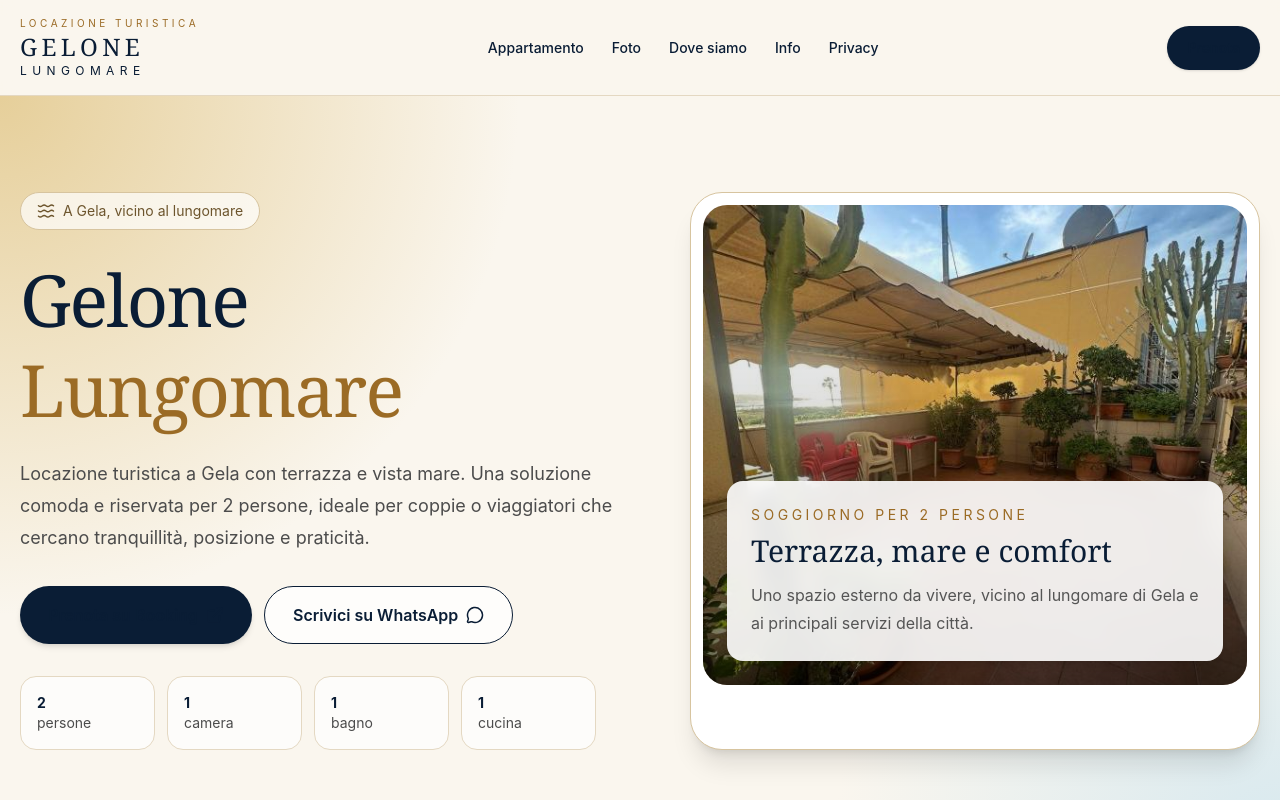
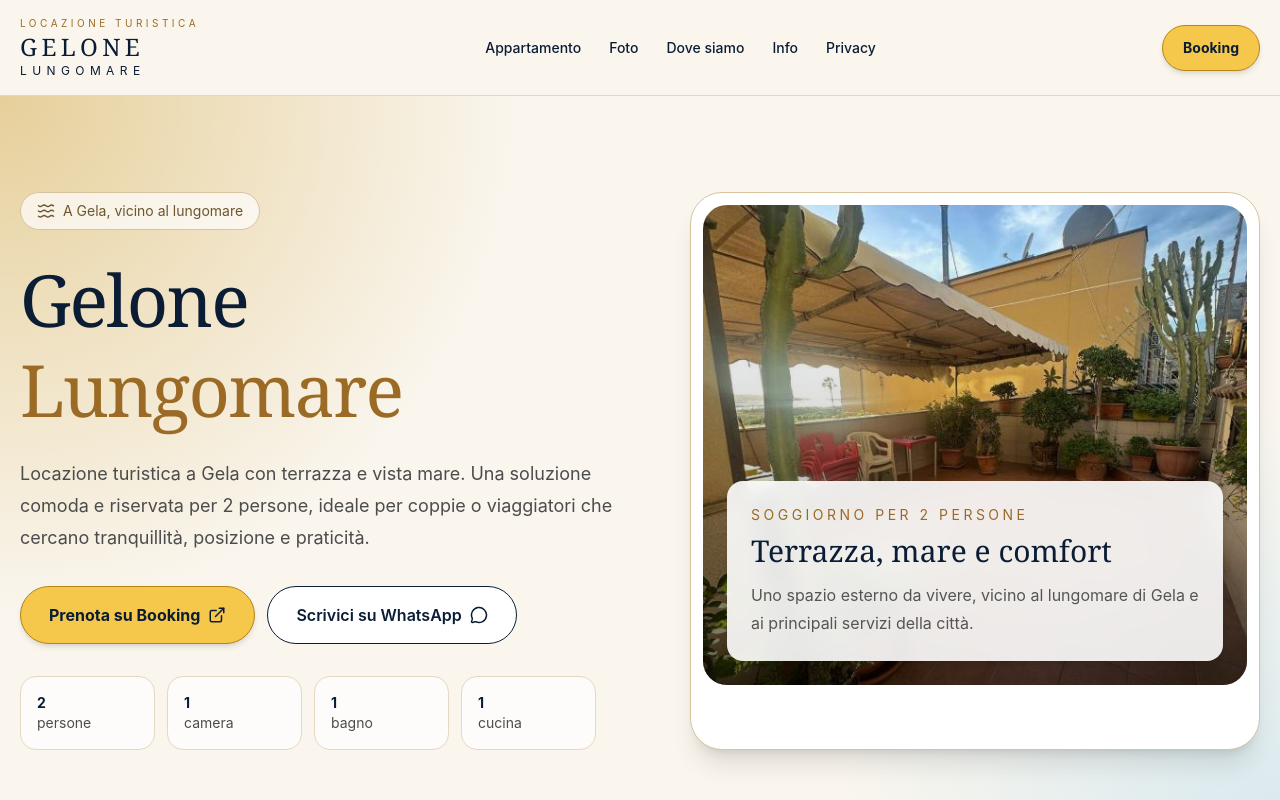
Before and after one commit to romitoorazio/gelone-lungomare, a React (Vite) app: page / in a window 1280 px wide. Shown: the top 800 px of the page. Built offline with nearby package versions, Linux system fonts and the light colour scheme.

Commit message:
Rende visibile tasto Booking

```diff
--- a/src/App.jsx
+++ b/src/App.jsx
@@ -3,7 +3,6 @@ import {
   MapPin,
   Phone,
   Mail,
-  CalendarDays,
   Waves,
   Home,
   Camera,
@@ -81,18 +80,34 @@ function Feature({ icon: Icon, title, text }) {
   );
 }
 
-function ButtonLink({ href, children, variant = "primary" }) {
-  const base =
-    "inline-flex items-center justify-center gap-2 rounded-full px-7 py-4 text-center font-semibold transition";
+function BookingButton({ compact = false }) {
+  return (
+    <a
+      href={bookingUrl}
+      target="_blank"
+      rel="noreferrer"
+      className={`inline-flex items-center justify-center gap-2 rounded-full border border-[#b88416] bg-[#f5c84b] text-center font-bold text-[#0a1d35] shadow-md transition hover:bg-[#ffd96a] ${
+        compact ? "px-5 py-3 text-sm" : "px-7 py-4"
+      }`}
+    >
+      {compact ? "Booking" : "Prenota su Booking"}
+      {!compact && <ExternalLink size={18} />}
+    </a>
+  );
+}
 
-  const styles =
-    variant === "primary"
-      ? "bg-[#0a1d35] text-white shadow-md hover:bg-[#132f52]"
-      : "border border-[#0a1d35] bg-white/75 text-[#0a1d35] hover:bg-white";
-
+function WhatsAppButton({ compact = false }) {
   return (
-    <a href={href} target="_blank" rel="noreferrer" className={`${base} ${styles}`}>
-      {children}
+    <a
+      href={whatsappUrl}
+      target="_blank"
+      rel="noreferrer"
+      className={`inline-flex items-center justify-center gap-2 rounded-full border border-[#0a1d35] bg-white text-center font-semibold text-[#0a1d35] transition hover:bg-[#faf6ee] ${
+        compact ? "px-5 py-3 text-sm" : "px-7 py-4"
+      }`}
+    >
+      {compact ? "WhatsApp" : "Scrivici su WhatsApp"}
+      {!compact && <MessageCircle size={18} />}
     </a>
   );
 }
@@ -101,8 +116,8 @@ export default function App() {
   return (
     <main className="min-h-screen bg-[#faf6ee] text-[#0a1d35]">
       <header className="sticky top-0 z-40 border-b border-[#e4d8c2] bg-[#faf6ee]/95 backdrop-blur">
-        <div className="mx-auto flex max-w-7xl items-center justify-between px-5 py-4">
-          <a href="#home" className="block">
+        <div className="mx-auto flex max-w-7xl items-center justify-between gap-4 px-5 py-4">
+          <a href="#home" className="block shrink-0">
             <p className="text-[10px] uppercase tracking-[0.35em] text-[#9b6b25]">
               Locazione turistica
             </p>
@@ -128,14 +143,7 @@ export default function App() {
             </a>
           </nav>
 
-          <a
-            href={bookingUrl}
-            target="_blank"
-            rel="noreferrer"
-            className="rounded-full bg-[#0a1d35] px-5 py-3 text-sm font-semibold text-white shadow-sm transition hover:bg-[#132f52]"
-          >
-            Prenota
-          </a>
+          <BookingButton compact />
         </div>
       </header>
 
@@ -154,19 +162,14 @@ export default function App() {
             </h2>
 
             <p className="mt-6 max-w-2xl text-lg leading-8 text-[#4c4c4c]">
-              Locazione turistica a Gela con terrazza e vista mare. Una soluzione
-              comoda e riservata per 2 persone, ideale per coppie o viaggiatori
-              che cercano tranquillità, posizione e praticità.
+              Locazione turistica a Gela con terrazza e vista mare. Una
+              soluzione comoda e riservata per 2 persone, ideale per coppie o
+              viaggiatori che cercano tranquillità, posizione e praticità.
             </p>
 
             <div className="mt-8 flex flex-col gap-3 sm:flex-row">
-              <ButtonLink href={bookingUrl}>
-                Prenota su Booking <ExternalLink size={18} />
-              </ButtonLink>
-
-              <ButtonLink href={whatsappUrl} variant="secondary">
-                Scrivici su WhatsApp <MessageCircle size={18} />
-              </ButtonLink>
+              <BookingButton />
+              <WhatsAppButton />
             </div>
 
             <div className="mt-8 grid max-w-xl grid-cols-2 gap-3 text-sm text-[#4c4c4c] sm:grid-cols-4">
@@ -373,13 +376,8 @@ export default function App() {
               </p>
 
               <div className="mt-8 flex flex-col gap-3 sm:flex-row">
-                <ButtonLink href={bookingUrl}>
-                  Prenota su Booking <ExternalLink size={18} />
-                </ButtonLink>
-
-                <ButtonLink href={whatsappUrl} variant="secondary">
-                  WhatsApp <MessageCircle size={18} />
-                </ButtonLink>
+                <BookingButton />
+                <WhatsAppButton />
               </div>
             </div>
 
@@ -415,7 +413,9 @@ export default function App() {
           <p className="text-sm uppercase tracking-[0.3em] text-[#9b6b25]">
             Privacy e Cookie
           </p>
-          <h2 className="mt-3 font-serif text-4xl">Informativa privacy</h2>
+          <h2 className="mt-3 font-serif text-4xl">
+            Informativa privacy e cookie policy
+          </h2>
 
           <div className="mt-6 space-y-5 leading-7 text-[#555]">
             <p>
@@ -425,29 +425,28 @@ export default function App() {
             </p>
 
             <p>
-              I dati forniti volontariamente tramite email, telefono o WhatsApp
-              vengono utilizzati esclusivamente per rispondere alle richieste di
-              informazioni, disponibilità e assistenza relative al soggiorno.
+              Il sito non raccoglie dati personali tramite moduli interni,
+              registrazioni, newsletter o pagamenti diretti. I dati eventualmente
+              comunicati volontariamente tramite email, telefono o WhatsApp
+              vengono usati solo per rispondere alle richieste di informazioni,
+              disponibilità e assistenza.
             </p>
 
             <p>
-              Il sito contiene collegamenti verso servizi esterni come Booking,
-              WhatsApp e Google Maps. Cliccando su questi collegamenti l'utente
-              accede a piattaforme esterne, soggette alle rispettive informative
-              privacy e cookie.
+              Il sito contiene collegamenti verso Booking, WhatsApp e Google
+              Maps. Cliccando su questi collegamenti l'utente accede a servizi
+              esterni, soggetti alle rispettive informative privacy e cookie.
             </p>
 
             <p>
-              Al momento questo sito non utilizza moduli di contatto interni,
-              newsletter, pagamenti diretti o strumenti pubblicitari di
-              profilazione. Se in futuro saranno aggiunti strumenti di analisi,
-              marketing o prenotazione diretta, questa informativa verrà
-              aggiornata.
+              Nella versione attuale il sito non utilizza cookie di profilazione,
+              strumenti pubblicitari, newsletter, moduli di contatto interni o
+              sistemi di pagamento diretto.
             </p>
 
             <div className="rounded-2xl bg-white p-5 text-sm leading-7">
               <p>
-                <strong>Titolare del sito:</strong> Gelone Lungomare
+                <strong>Titolare:</strong> Gelone Lungomare
               </p>
               <p>
                 <strong>Email:</strong> info@gelone.it
@@ -494,22 +493,8 @@ export default function App() {
 
       <div className="fixed bottom-0 left-0 right-0 z-50 border-t border-[#d7c49f] bg-[#faf6ee]/95 p-3 shadow-[0_-8px_30px_rgba(0,0,0,0.08)] backdrop-blur md:hidden">
         <div className="grid grid-cols-2 gap-3">
-          <a
-            href={bookingUrl}
-            target="_blank"
-            rel="noreferrer"
-            className="rounded-full bg-[#0a1d35] px-4 py-3 text-center text-sm font-semibold text-white"
-          >
-            Booking
-          </a>
-          <a
-            href={whatsappUrl}
-            target="_blank"
-            rel="noreferrer"
-            className="rounded-full border border-[#0a1d35] bg-white px-4 py-3 text-center text-sm font-semibold text-[#0a1d35]"
-          >
-            WhatsApp
-          </a>
+          <BookingButton compact />
+          <WhatsAppButton compact />
         </div>
       </div>
     </main>
```
